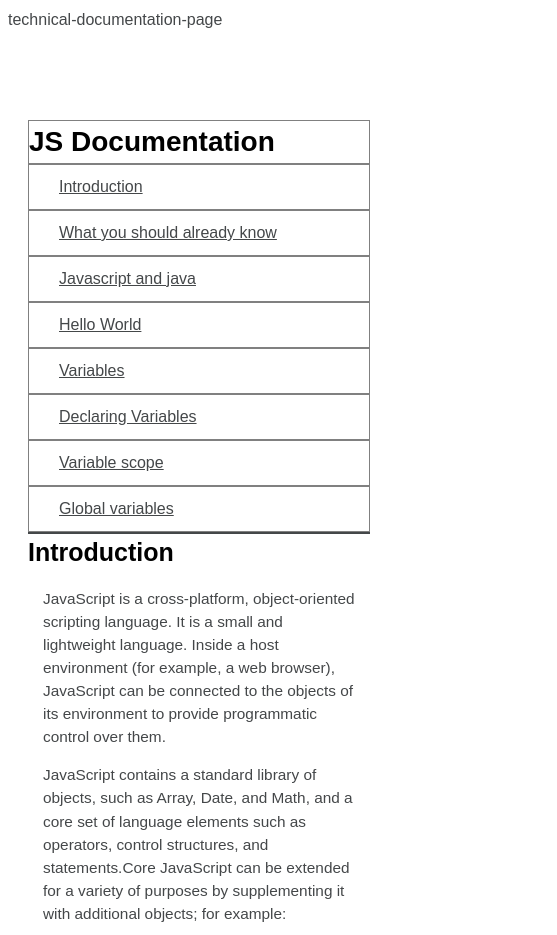
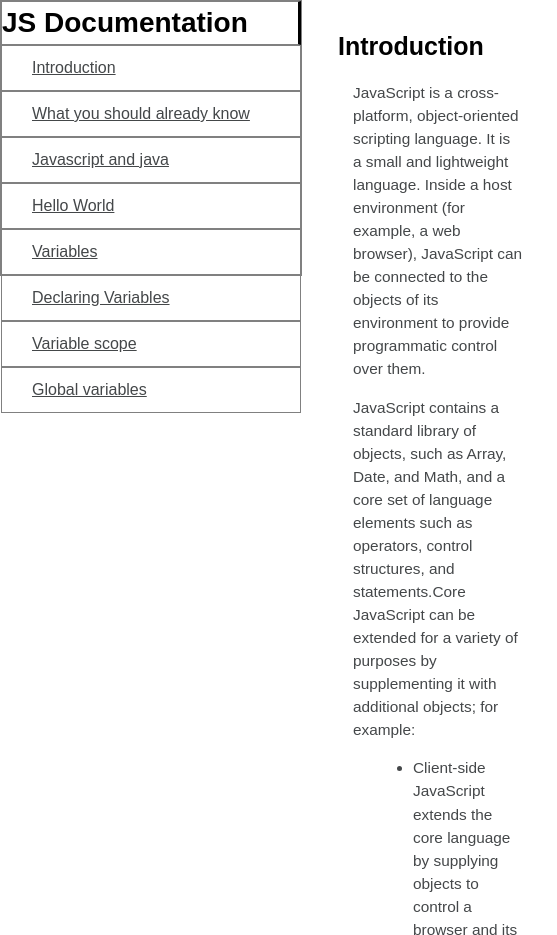
Before and after one commit to Holozot/fCC-tech-doc, a plain HTML site: page index.html in a window 390 px wide. Shown: the top 935 px of the page, 557 px wide, since content can reach past the window. Drawn offline with Linux system fonts and the light colour scheme.

Commit message:
Modifying the layout

```diff
--- a/index.css
+++ b/index.css
@@ -1,4 +1,3 @@
-
 body{
   font-family: "Arial", sans-serif;
   font-weight: normal;
@@ -16,7 +15,7 @@ body{
   left:0;
   width: 300px;
   border:1px solid grey;
-  border-right: solid;
+  border-bottom: none;
 }
 
 #navbar header{
@@ -24,8 +23,9 @@ body{
   font-weight: bold;
   margin: 10px 0;
   margin-bottom : 50px;
-  border:1px solid grey;
+  border: 1px solid grey;
   color: black;
+  border-right: solid;
 }
 #main-doc header {
   text-align: left;
@@ -33,16 +33,17 @@ body{
 }
 #navbar a{
   display: block;
-  border:1px solid grey;
+  border: 1px solid grey;
   font-size: 16px;
   padding: 10px 30px;
   color:#444749;
 }
 #navbar ul {
-  height: 88%;
+  height: 100%;;
   padding: 0;
   overflow-y: auto;
   overflow-x: hidden;
+  border-right: 1px solid grey;
 }
 #main-doc {
   position: absolute;
@@ -50,7 +51,7 @@ body{
   padding: 20px;
   margin-bottom: 110px;
 }
-#navbar li {
+#navbar ul li {
   color: #444749;
   border-top: 1px solid;
   list-style: none;
@@ -73,26 +74,7 @@ section li {
     border: 1px solid;
     height: 207px;
   }
-    #navbar {
-        background-color: white;
-    position: relative;
-    top: 0;
-    padding: 0;
-    margin: 0;
-    width: 100%;
-    margin-top: 0;
-    max-height: 500px;
-    border: none;
-    z-index:1;
-    border-bottom: 2px solid;
-    }
-
-#main-doc{
-  margin-left: 0px;
-  top: 50px;
-  margin-top: 50px;
-}
-}
+} /*close the media query to make sure the header and the code styling takes effect even in the expanded view*/
 header{
   font-size: 25px;
   font-weight: bold;
--- a/index.html
+++ b/index.html
@@ -1,7 +1,9 @@
 <!DOCTYPE html>
 <html lang ="en">
   <head>
-   <link rel="stylesheet" href="index.css" <title>technical-documentation-page</title>
+   <link rel="stylesheet" href="index.css">
+   <!--close the tag to make the title stop appearing on the web page -->
+   <title>technical-documentation-page</title>
   </head>
   <body>
     <main id="main-doc">
```
Also changed, not shown: 1 other file.
